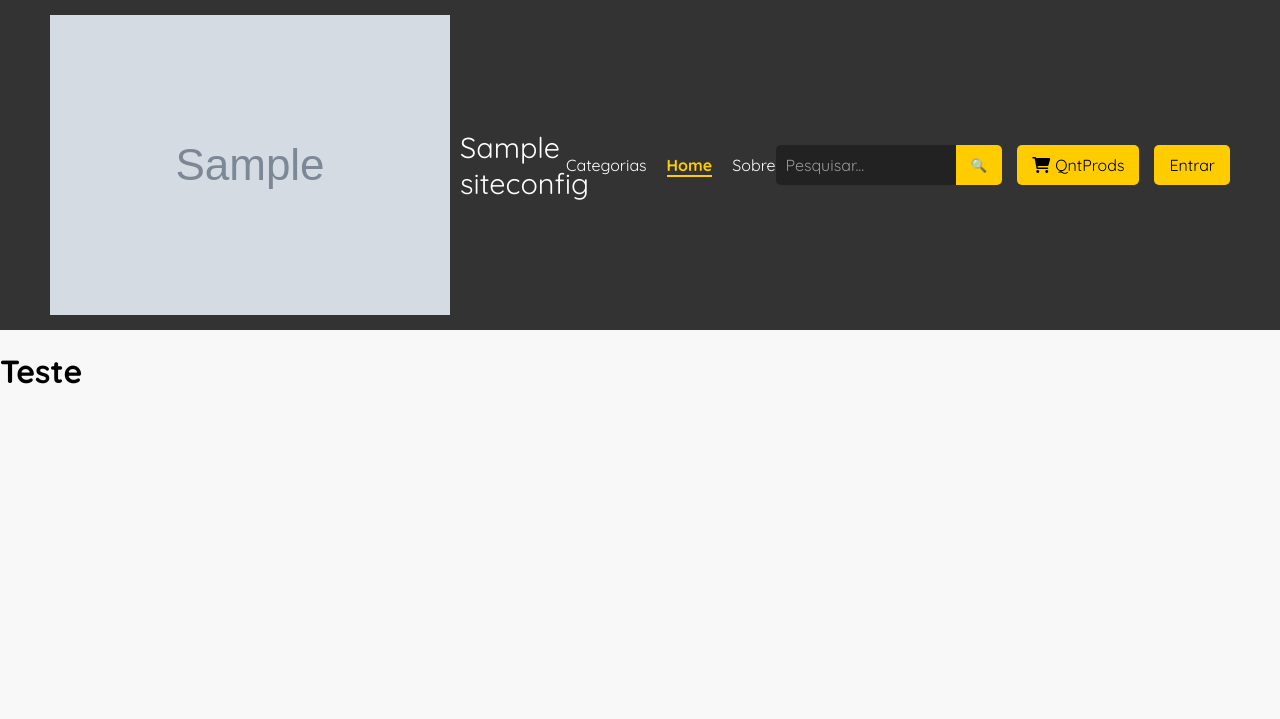
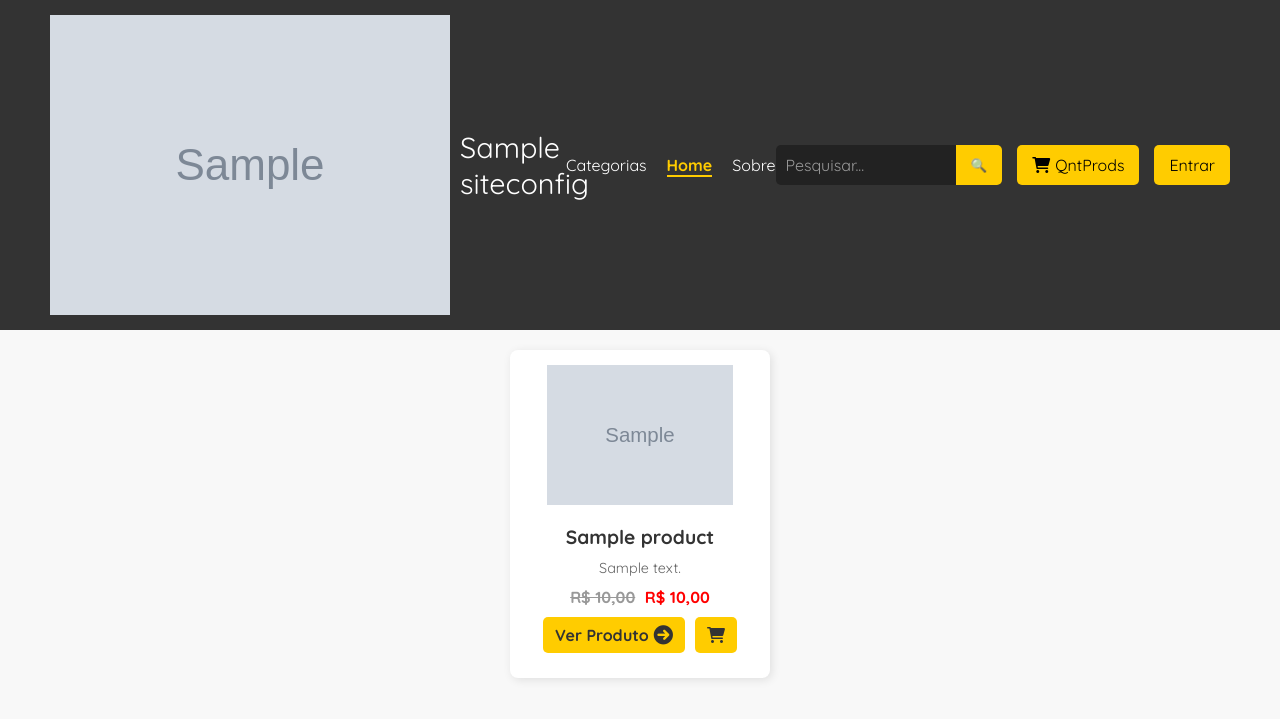
Before and after one commit to ThomasNicholas21/ProjetoEcommerce, a Django app: page /index/ in a window 1280 px wide. Shown: the top 719 px of the page. Run offline with Django 4.2, Linux system fonts and the light colour scheme; tables that the repository leaves empty hold one stand-in row (values such as "Sample post"); grey boxes marked "Sample" are stand-in pictures.

Commit message:
feat: implementando página index e os cards de cada produto

```diff
--- /dev/null
+++ b/application/base_templates/global/partials/_product_card.html
@@ -0,0 +1,46 @@
+<article class="product-card">
+
+    {% if product.product_image %}
+        <div class="card-cover-wrapper">
+            <a href="{{ product.get_absolute_url }}" class="card-cover-link">
+                <img class="card-cover" loading="lazy" src="{{ product.product_image.url }}" alt="Imagem do produto {{ product.name }}">
+            </a>
+        </div>
+    {% endif %}
+
+    <div class="card-text-wrapper">
+        <div class="card-title-wrapper">
+            <h2 class="card-title">
+                <a href="{{ product.get_absolute_url }}" class="card-title-link">
+                    {{ product.name }}
+                </a>
+            </h2>
+        </div>
+
+        <div class="card-content-wrapper">
+            <p class="card-content">
+                {{ product.short_description }}
+            </p>
+
+            <div class="card-price">
+                {% if product.promotional_price %}
+                    <span class="original-price">R$ {{ product.price }}</span>
+                    <span class="discounted-price">R$ {{ product.promotional_price }}</span>
+                {% else %}
+                    <span class="final-price">R$ {{ product.price }}</span>
+                {% endif %}
+            </div>
+
+            <div class="card-actions">
+                <a class="card-action-link" href="{{ product.get_absolute_url }}">
+                    <span>Ver Produto</span>
+                    <i class="fa-solid fa-circle-arrow-right"></i>
+                </a>
+                <a href="#" class="card-action-link cart-link">
+                    <i class="fas fa-shopping-cart"></i>
+                </a>
+            </div>
+        </div>
+    </div>
+
+</article>
--- a/application/ecommerce/templates/ecommerce/index.html
+++ b/application/ecommerce/templates/ecommerce/index.html
@@ -1,4 +1,13 @@
 {% extends "global/base.html" %}
 {% block content %}
-    <h1>Teste</h1>
+
+<div class="product-container">
+    {% if page_obj %}
+        {% for product in page_obj %}
+            {% include "global/partials/_product_card.html" with i=forloop.counter0 %}
+        {% endfor %}
+    {% else %}
+        <h1 class="no-products"> Não encontramos nenhum produto 😢 </h1>
+    {% endif %}
+</div>
 {% endblock content %}
```
